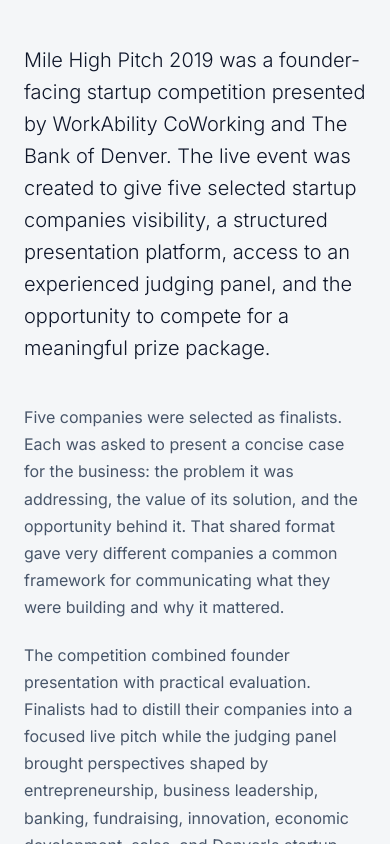
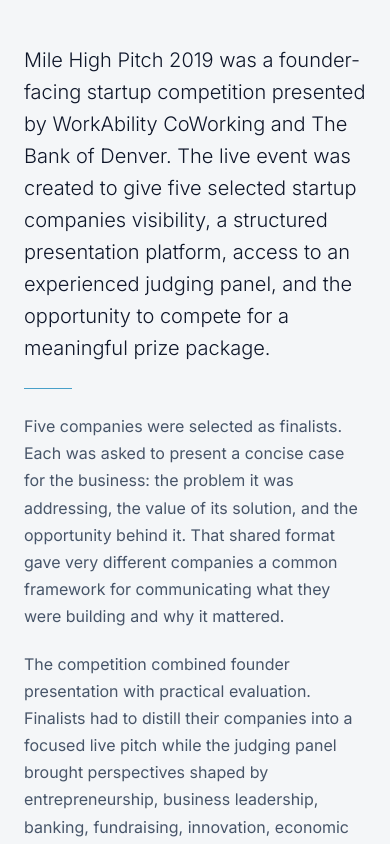
Before and after one commit to workfolios/mile-high-pitch, a React (Vite) app: page / in a window 390 px wide. Shown: the part 1050-1894 px from the top of the page. Built offline with nearby package versions, Linux system fonts and the light colour scheme.

Commit message:
Refine Competition lead-to-body transition for tablet and mobile
Use a subtle decorative blue divider below the lead paragraph under 1280px with balanced spacing. Preserve the approved desktop composition, historical copy, SEO, and interactive behavior. Validated in PR #8.

```diff
--- a/src/components/EventSection.tsx
+++ b/src/components/EventSection.tsx
@@ -13,9 +13,12 @@
         {/* Program Notes Field */}
         <div className="flex flex-col max-w-5xl">
           {/* Introductory Deck */}
-          <p className="font-inter text-[20px] md:text-[24px] text-deep-ink leading-[1.6] font-light mb-10 lg:mb-12">
+          <p className="font-inter text-[20px] md:text-[24px] text-deep-ink leading-[1.6] font-light mb-6 md:mb-7 xl:mb-12">
             Mile High Pitch 2019 was a founder-facing startup competition presented by WorkAbility CoWorking and The Bank of Denver. The live event was created to give five selected startup companies visibility, a structured presentation platform, access to an experienced judging panel, and the opportunity to compete for a meaningful prize package.
           </p>
+
+          {/* Tablet/mobile editorial transition from the lead paragraph to supporting copy. */}
+          <div aria-hidden="true" className="xl:hidden h-px w-12 bg-logo-blue/70 mb-6" />
 
           {/* Two-Column Reading Field */}
           <div className="lg:columns-2 gap-10 xl:gap-12 font-inter text-[16px] md:text-[17px] text-text-secondary leading-[1.7] space-y-5 lg:space-y-0 text-justify-none">
```
